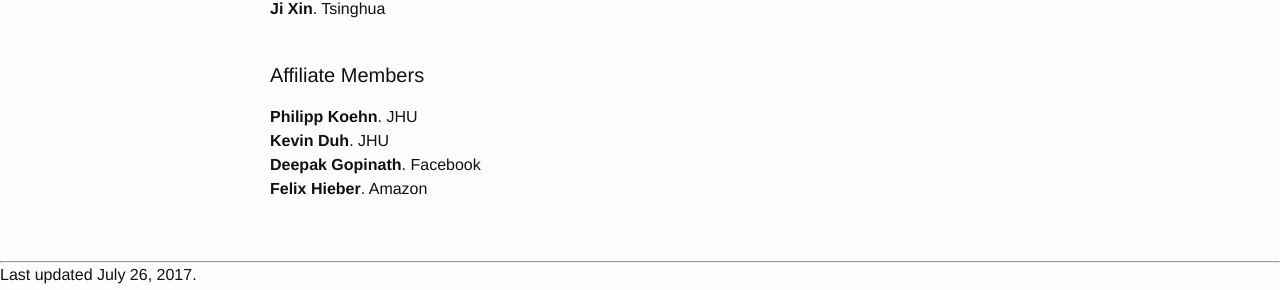
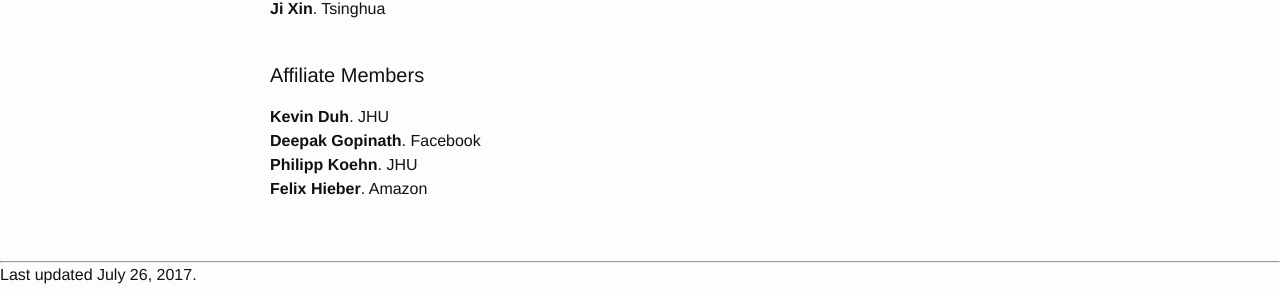
Before and after one commit to duyvuleo/ws17mt, a Jekyll site: the page built from index.md, in a window 1280 px wide. Shown: the part 1248-1538 px from the top of the page. Built offline with Jekyll 4.4.1, drawn with Linux system fonts in a browser that asks for light colours.

Commit message:
name orders

```diff
--- a/index.md
+++ b/index.md
@@ -99,13 +99,6 @@ title: Neural Machine Translation with Minimal Parallel Resources
 
 <div class="media">
   <div class="media-body">
-    <strong>Philipp Koehn</strong>.
-    JHU<br/>
-  </div>
-</div>
-
-<div class="media">
-  <div class="media-body">
     <strong>Kevin Duh</strong>.
     JHU<br/>
   </div>
@@ -120,6 +113,13 @@ title: Neural Machine Translation with Minimal Parallel Resources
 
 <div class="media">
   <div class="media-body">
+    <strong>Philipp Koehn</strong>.
+    JHU<br/>
+  </div>
+</div>
+
+<div class="media">
+  <div class="media-body">
     <strong>Felix Hieber</strong>.
     Amazon<br/>
   </div>
```
